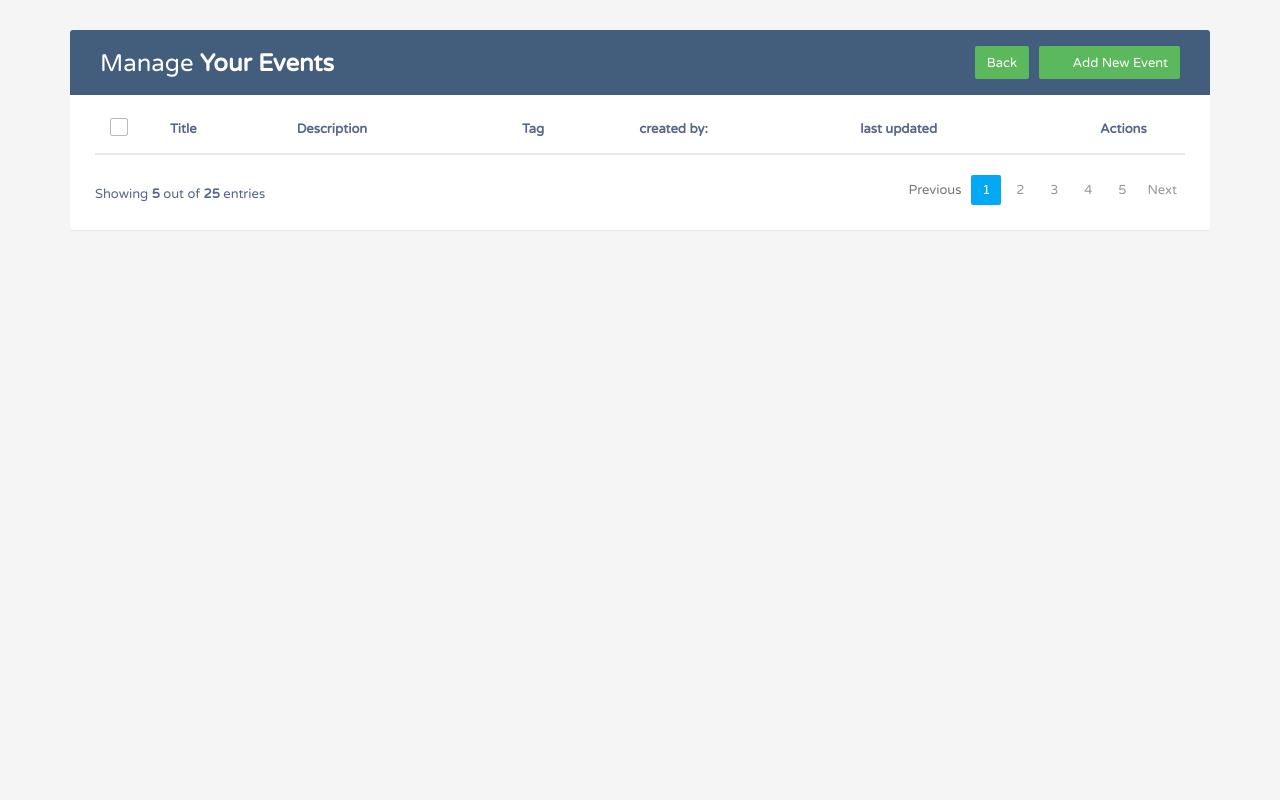
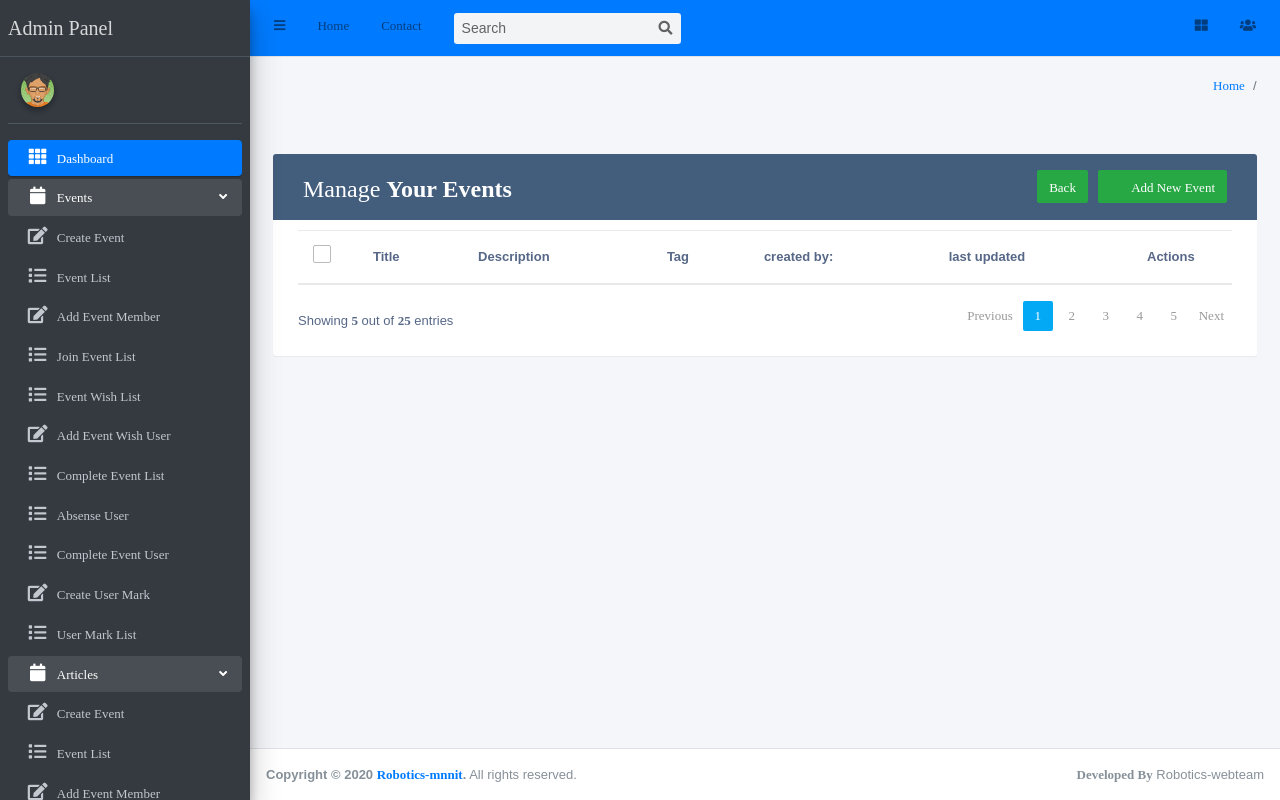
Before and after one commit to Avtech04/robotics, a Django app: page /events/create_event/ in a window 1280 px wide. Run offline with Django 3.2, Linux system fonts and the light colour scheme; data comes from the database, SQL or seed files in the repository; both versions use the stored data as it was after the commit; lists and menus that the app fills with data are empty; parts of the project's set-up code (start-up, migrations or seed data) failed here and were passed over; some libraries are stand-ins or nearby versions.

Commit message:
merged created event to dashboard on my branch

```diff
--- a/events/templates/events/create_event.html
+++ b/events/templates/events/create_event.html
@@ -1,16 +1,14 @@
-<!DOCTYPE html>
-<html lang="en">
-<head>
-<meta charset="utf-8">
-<meta http-equiv="X-UA-Compatible" content="IE=edge">
-<meta name="viewport" content="width=device-width, initial-scale=1">
-<title>Your events</title>
-<link rel="stylesheet" href="https://fonts.googleapis.com/css?family=Roboto|Varela+Round">
+{% extends 'home.html' %}
+
+{% block title %}Your events{% endblock title %}
+{% block extrahead %}
+
+{% comment %} <link rel="stylesheet" href="https://fonts.googleapis.com/css?family=Roboto|Varela+Round"> {% endcomment %}
 <link rel="stylesheet" href="https://fonts.googleapis.com/icon?family=Material+Icons">
-<link rel="stylesheet" href="https://maxcdn.bootstrapcdn.com/font-awesome/4.7.0/css/font-awesome.min.css">
-<link rel="stylesheet" href="https://maxcdn.bootstrapcdn.com/bootstrap/3.3.7/css/bootstrap.min.css">
-<script src="https://ajax.googleapis.com/ajax/libs/jquery/1.12.4/jquery.min.js"></script>
-<script src="https://maxcdn.bootstrapcdn.com/bootstrap/3.3.7/js/bootstrap.min.js"></script>
+{% comment %} <link rel="stylesheet" href="https://maxcdn.bootstrapcdn.com/font-awesome/4.7.0/css/font-awesome.min.css"> {% endcomment %}
+{% comment %} <link rel="stylesheet" href="https://maxcdn.bootstrapcdn.com/bootstrap/3.3.7/css/bootstrap.min.css"> {% endcomment %}
+{% comment %} <script src="https://ajax.googleapis.com/ajax/libs/jquery/1.12.4/jquery.min.js"></script> {% endcomment %}
+{% comment %} <script src="https://maxcdn.bootstrapcdn.com/bootstrap/3.3.7/js/bootstrap.min.js"></script>  {% endcomment %}
 
 <style>
  body {
@@ -234,8 +232,10 @@
 	}
 
 </style>
+{% endblock extrahead %}
+{% block content %}
 
-  <body>
+
 
     <div class="container">
         <div class="table-wrapper">
@@ -406,8 +406,10 @@
 	</div>
     {% endfor %}
 
-</body>
-<script>
+	{% endblock content %}
+
+	{% block extrascript %}
+
 
 $(document).ready(function(){
 	// Activate tooltip
@@ -433,5 +435,5 @@ $(document).ready(function(){
 	});
 });
 
-</script>
+{% endblock extrascript %}
 </html>
```
Also changed, not shown: db.sqlite3.
